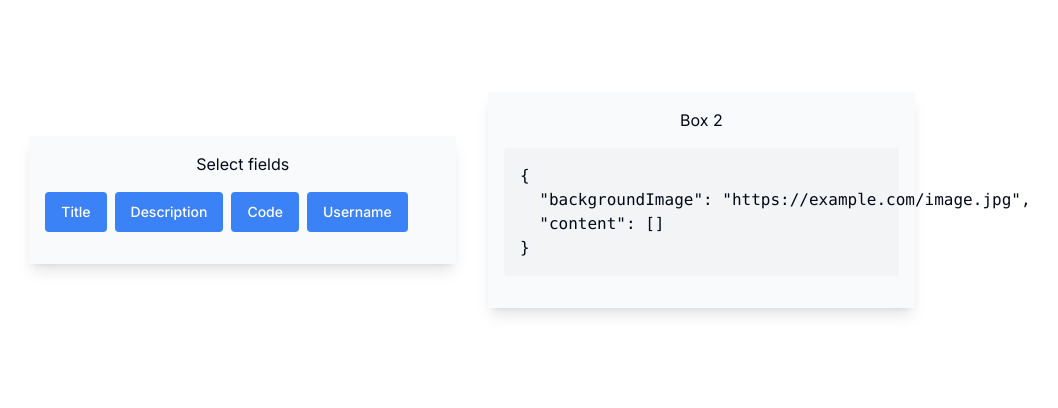
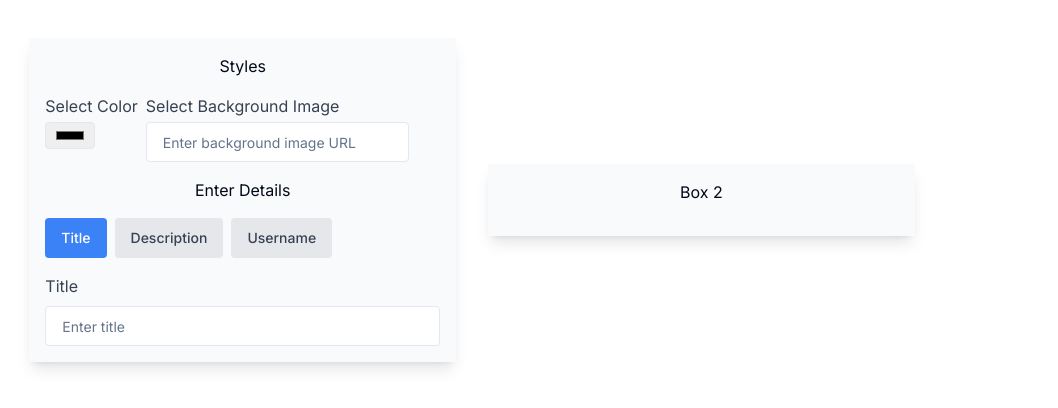
Before and after one commit to komal-m-raut/post-maker, a Next.js app: page / in a window 1280 px wide. Shown: the part 200-608 px from the top of the page, without its empty margins (168-1226 px from the left). Built offline with nearby package versions, Linux system fonts and the light colour scheme.

Commit message:
fix: update layout

```diff
--- a/src/components/builder/Builder.tsx
+++ b/src/components/builder/Builder.tsx
@@ -4,19 +4,15 @@ import { Button } from "../ui/button";
 import { Input } from "../ui/input";
 
 const Builder = () => {
-  const buttonLabels = ["Title", "Description", "Code", "Username"];
-  const [selectedFields, setSelectedFields] = useState<string[]>([]);
-  const [content, setContent] = useState<{ [key: string]: { value: string; style: React.CSSProperties } }>({});
-
-  const handleButtonClick = (label: string) => {
-    if (!selectedFields.includes(label)) {
-      setSelectedFields([...selectedFields, label]);
-      setContent((prevContent) => ({
-        ...prevContent,
-        [label.toLowerCase()]: { value: "", style: {} },
-      }));
-    }
-  };
+  const [content, setContent] = useState<{
+    [key: string]: { value: string; style: React.CSSProperties };
+  }>({
+    title: { value: "", style: { fontSize: "24px", fontWeight: "bold" } },
+    description: { value: "", style: { fontSize: "16px" } },
+    username: { value: "", style: { fontSize: "16px" } },
+  });
+  const [backgroundImage, setBackgroundImage] = useState<string>("");
+  const [activeTab, setActiveTab] = useState<string>("title");
 
   const handleInputChange = (field: string, value: string) => {
     setContent((prevContent) => ({
@@ -25,15 +21,18 @@ const Builder = () => {
     }));
   };
 
-  const handleStyleChange = (field: string, style: React.CSSProperties) => {
+  const handleStyleChange = (style: React.CSSProperties) => {
     setContent((prevContent) => ({
       ...prevContent,
-      [field]: { ...prevContent[field], style: { ...prevContent[field].style, ...style } },
+      [activeTab]: {
+        ...prevContent[activeTab],
+        style: { ...prevContent[activeTab].style, ...style },
+      },
     }));
   };
 
   const jsonObject = {
-    backgroundImage: "https://example.com/image.jpg",
+    backgroundImage,
     content: Object.keys(content).map((key) => ({
       type: key,
       value: content[key].value,
@@ -41,74 +40,69 @@ const Builder = () => {
     })),
   };
 
+  const renderStyleButtons = () => (
+        <div className="flex gap-2 mt-2">
+      <div className="flex flex-col">
+        <label className="block text-gray-700 mb-1">Select Color</label>
+        <input
+          type="color"
+          onChange={(e) => handleStyleChange({ color: e.target.value })}
+          className="border rounded py-1 px-2"
+        />
+      </div>
+      <div className="flex flex-col w-2/3">
+        <label className="block text-gray-700 mb-1">Select Background Image</label>
+        <Input
+          type="text"
+          className="border rounded py-2 px-4"
+          placeholder="Enter background image URL"
+          value={backgroundImage}
+          onChange={(e) => setBackgroundImage(e.target.value)}
+        />
+      </div>
+    </div>
+  );
+
   return (
     <div className="flex justify-center items-center h-screen">
       <div className="bg-slate-50 p-4 m-4 w-1/3 h-auto shadow-lg">
-        <h1 className="text-center mb-4">Select fields</h1>
-        <div className="flex gap-2">
-          {buttonLabels.map((label) => (
+        <h1 className="text-center mb-4">Styles</h1>
+        {renderStyleButtons()}
+        <h1 className="text-center mb-4 mt-4">Enter Details</h1>
+        <div className="flex gap-2 mb-4">
+          {["title", "description", "username"].map((tab) => (
             <Button
-              key={label}
-              className="bg-blue-500 text-white py-2 px-4 rounded"
-              onClick={() => handleButtonClick(label)}
+              key={tab}
+              className={`py-2 px-4 rounded ${
+                activeTab === tab
+                  ? "bg-blue-500 text-white"
+                  : "bg-gray-200 text-gray-700"
+              }`}
+              onClick={() => setActiveTab(tab)}
             >
-              {label}
+              {tab.charAt(0).toUpperCase() + tab.slice(1)}
             </Button>
           ))}
         </div>
-        <div className="mt-4">
-          {selectedFields.map((field) => (
-            <div key={field} className="mb-2">
-              <label className="block text-gray-700 mb-2">{field}</label>
-              <Input
-                type="text"
-                name={field.toLowerCase()}
-                className="border rounded py-2 px-4 w-full"
-                placeholder={`Enter ${field.toLowerCase()}`}
-                value={content[field.toLowerCase()]?.value || ""}
-                onChange={(e) => handleInputChange(field.toLowerCase(), e.target.value)}
-                style={content[field.toLowerCase()]?.style}
-              />
-              <div className="flex gap-2 mt-2">
-                <Button
-                  className="bg-gray-500 text-white py-1 px-2 rounded"
-                  onClick={() => handleStyleChange(field.toLowerCase(), { fontWeight: content[field.toLowerCase()]?.style?.fontWeight === 'bold' ? 'normal' : 'bold' })}
-                >
-                  Bold
-                </Button>
-                <Button
-                  className="bg-gray-500 text-white py-1 px-2 rounded"
-                  onClick={() => handleStyleChange(field.toLowerCase(), { fontStyle: content[field.toLowerCase()]?.style?.fontStyle === 'italic' ? 'normal' : 'italic' })}
-                >
-                  Italic
-                </Button>
-                <Button
-                  className="bg-gray-500 text-white py-1 px-2 rounded"
-                  onClick={() => handleStyleChange(field.toLowerCase(), { textDecoration: content[field.toLowerCase()]?.style?.textDecoration === 'underline' ? 'none' : 'underline' })}
-                >
-                  Underline
-                </Button>
-                <input
-                  type="color"
-                  onChange={(e) => handleStyleChange(field.toLowerCase(), { color: e.target.value })}
-                  className="border rounded py-1 px-2"
-                />
-                <input
-                  type="number"
-                  placeholder="Font Size"
-                  onChange={(e) => handleStyleChange(field.toLowerCase(), { fontSize: `${e.target.value}px` })}
-                  className="border rounded py-1 px-2"
-                />
-              </div>
-            </div>
-          ))}
+        <div>
+          <label className="block text-gray-700 mb-2">
+            {activeTab.charAt(0).toUpperCase() + activeTab.slice(1)}
+          </label>
+          <Input
+            type="text"
+            name={activeTab}
+            className="border rounded py-2 px-4 w-full"
+            placeholder={`Enter ${activeTab}`}
+            value={content[activeTab]?.value || ""}
+            onChange={(e) => handleInputChange(activeTab, e.target.value)}
+          />
         </div>
       </div>
-      <div className="bg-slate-50 p-4 m-4 w-1/3 h-auto shadow-lg">
+      <div
+        className="bg-slate-50 p-4 m-4 w-1/3 h-auto shadow-lg"
+        style={{ backgroundImage: `url(${backgroundImage})`, backgroundSize: 'cover', backgroundPosition: 'center' }}
+      >
         <h1 className="text-center mb-4">Box 2</h1>
-        <pre className="bg-gray-100 p-4 rounded">
-          {JSON.stringify(jsonObject, null, 2)}
-        </pre>
         <div className="mt-4">
           {jsonObject.content.map((item, index) => (
             <div key={index} style={item.style}>
```
